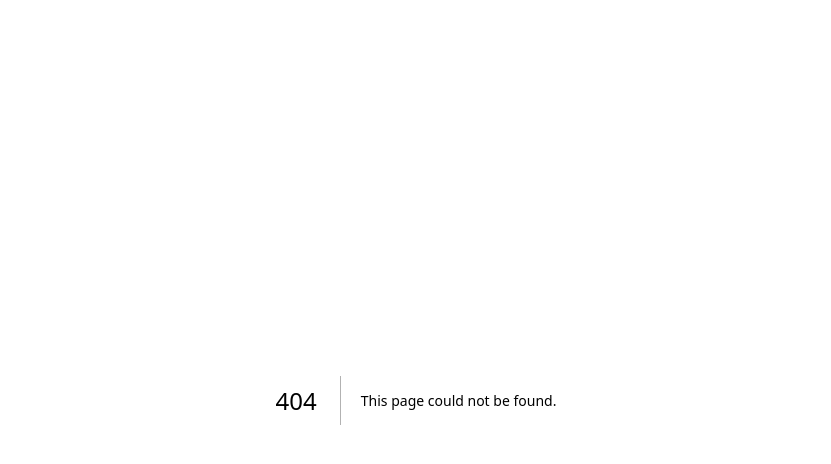
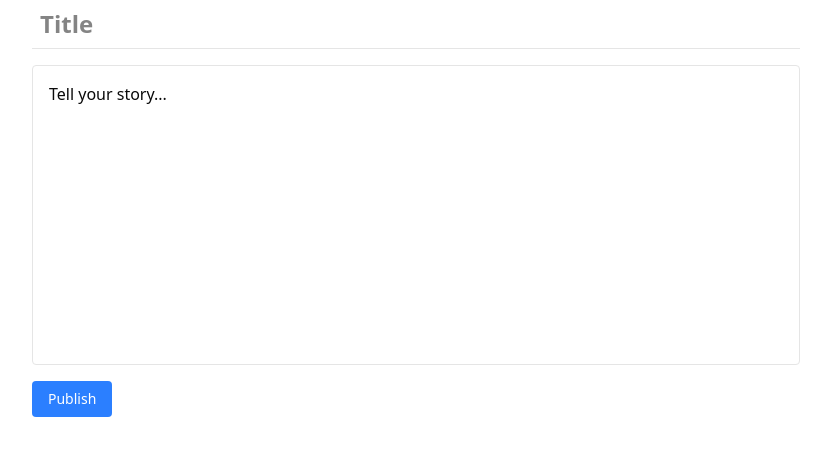
Before and after one commit to bibash21-creator/blog, a Next.js app in the folder frontend/: page /write in a window 1280 px wide. Before the commit this address had no page. Shown: the top 464 px of the page, without its empty margins (224-1055 px from the left). Built offline with nearby package versions, Linux system fonts and the light colour scheme.

Commit message:
Added write page

```diff
--- a/frontend/src/app/feed/components/navbar_comp/WriteComp.tsx
+++ b/frontend/src/app/feed/components/navbar_comp/WriteComp.tsx
@@ -1,18 +1,12 @@
+import Link from "next/link";
 import {FaEdit} from "react-icons/fa"
-// Importing the useEditor and EditorCOntent from tiptap
-import {useEditor, EditorContent} from "@tiptap/react";
-// StarteKit may be something of starting
-import StarterKit from "@tiptap/starter-kit";
 
-export default function Write(){
-    return(
-        <>
-
-                        <div className="flex gap-x-3 items-center font-light text-2xl">
-                            <FaEdit /> Write
-
-                        </div>
-
-        </>
-    )
+export default function Dashboard() {
+  return (
+    <div>
+      <Link href="/write" className="flex gap-x-3 items-center font-light text-2xl">
+        <FaEdit /> Write
+      </Link>
+    </div>
+  );
 }
--- /dev/null
+++ b/frontend/src/app/middleware.ts
@@ -0,0 +1,22 @@
+// importing libraries and all
+import {NextResponse} from "next/server";
+import type {NextRequest} from "next/server";
+
+
+export function middleware(req:NextRequest){
+    const token  = req.cookies.get("token");
+
+
+    // Protect /feed route
+    if(req.nextUrl.pathname.startsWith("/feed") && !token){
+        return NextResponse.redirect(new URL("/login", req.url));
+    }
+
+    return NextResponse.next();
+}
+
+
+// apply middlware only to certain routes
+export const config = {
+    matcher: ["/feed/:path*"]
+}
--- /dev/null
+++ b/frontend/src/app/write/page.tsx
@@ -0,0 +1,117 @@
+"use client";
+import {useState} from "react";
+import {useEditor, EditorContent} from "@tiptap/react";
+import StarterKit from "@tiptap/starter-kit";
+import {Button} from "@/components/ui/button"
+
+
+export default function Write(){
+
+    const [loading, setLoading] = useState("");
+
+    const [title, setTitle] = useState("");
+
+    const editor = useEditor({
+        immediatelyRender: false,
+        extensions: [StarterKit],
+        content: "<p>Tell your story...</p>",
+    });
+
+    const handleSubmit = async ( )=> {
+
+
+        if(!editor) return;
+        const content = editor.getHTML();
+
+        const token = localStorage.getItem("token");
+        if(!token){
+            alert("Please login firest");
+            return;
+        }
+
+        if(!title.trim()){
+            alert("Title is required");
+            return;
+        }
+
+
+        if(!editor.getText().trim()){
+            alert("Content is empty");
+            return;
+        }
+
+
+        setLoading(true);
+
+        try{
+            const response= await fetch(
+                "https://locahost://8000/posts",
+                {
+                    method: "POST",
+                    headers: {
+                        "Content-Type": "application/json",
+                        Authorization: `Bearer ${token}`,
+
+
+                    },
+                    body: JSON.stringify({
+                        title,
+                        content: editor.getHTML(),
+                    }),
+                }
+            );
+
+
+            const data  = await response.json();
+
+
+            if(!response.ok) throw new Error(data.message
+            );
+
+            alert("Post published");
+            setTitle("");
+            editor.commands.clearContent();
+
+        }catch(err){
+            alert(err.message || "Failed to publish");
+        }finally{
+            setLoading(false);
+        }
+
+
+
+
+
+        if(response.ok){
+            alert("Post published!");
+            setTitle("");
+            editor.commands.clearContent();
+        }else{
+            alert("Error publishing post");
+
+        }
+    };
+    return(
+        <div className="max-w-3xl mx-auto">
+            <input type="text"
+            placeholder="Title"
+            value={title}
+            onChange= {(e)=> setTitle(e.target.value)}
+            className="w-full border-b p-2 text-2xl font-semibold mb-4" />
+
+        <EditorContent className="border p-4 rounded min-h-[300px]" editor={editor} />
+
+
+        <Button onClick={handleSubmit}
+        className="bg-blue-500 text-white px-4 py-2 rounded mt-4 hover:bg-blue-600">
+            Publish
+        </Button>
+
+
+             </div>
+
+
+
+
+    )
+}
```
